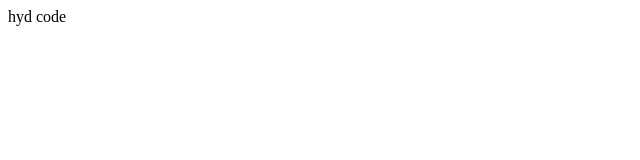
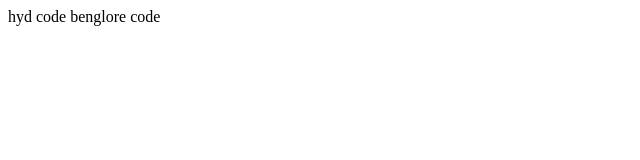
Before and after one commit to dharanilimmada/52r-git-pro, a plain HTML site: page index.html in a window 1280 px wide. Shown: the whole page, without its empty margins (0-640 px from the left). Drawn offline with Linux system fonts and the light colour scheme.

Commit message:
benglore

```diff
--- a/index.html
+++ b/index.html
@@ -7,5 +7,6 @@
 </head>
 <body>
     hyd code
+    benglore code
 </body>
 </html>
```
